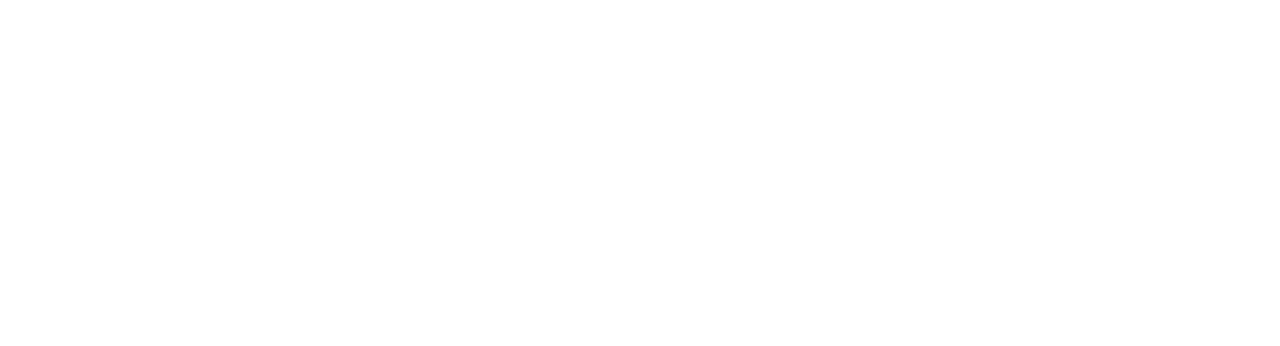
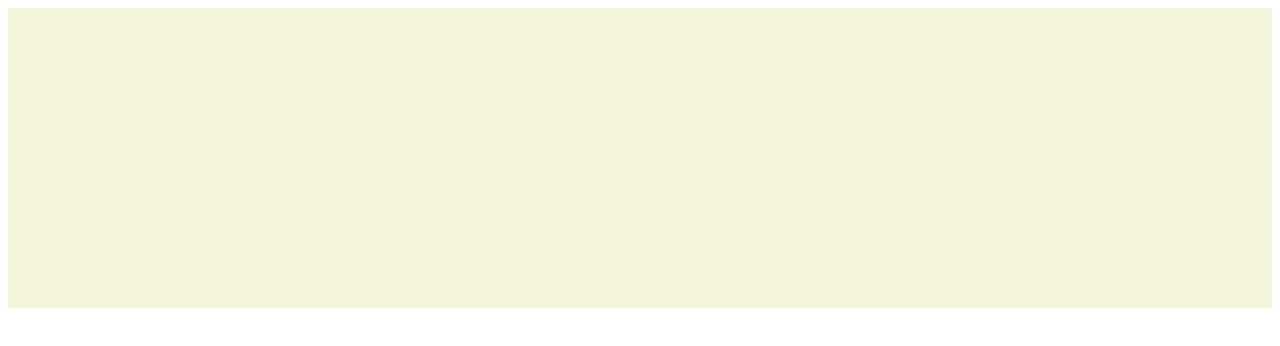
Before and after one commit to Pruvotfabian/simplon_git, a plain HTML site: page index.html in a window 1280 px wide. Drawn offline with Linux system fonts and the light colour scheme.

Commit message:
add contain

```diff
--- a/CSS/app.css
+++ b/CSS/app.css
@@ -0,0 +1,6 @@
+.contain{
+    height : 300px;
+    background-color: beige;
+    width: auto;
+    color: #101214;
+}
--- a/index.html
+++ b/index.html
@@ -9,7 +9,7 @@
 
 </head>
 <body>
-
+    <div class="contain"></div>
 
 
 
```
